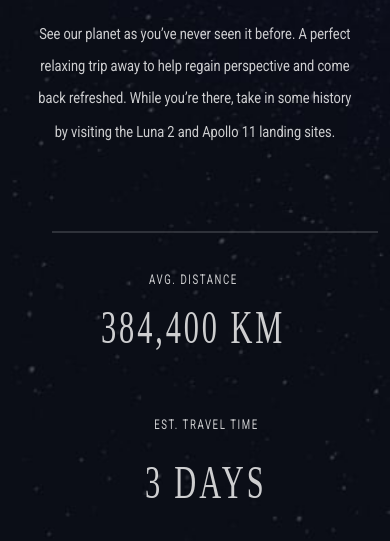
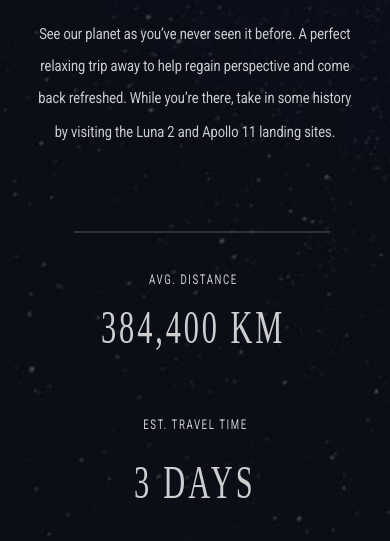
Before and after one commit to Samson23-ux/Space-Tourism, a plain HTML site: page destination.html in a window 390 px wide. Shown: the part 612-1153 px from the top of the page. Drawn offline with Linux system fonts and the light colour scheme; a web font is replaced by a local one.

Commit message:
Update style.css

```diff
--- a/style.css
+++ b/style.css
@@ -1018,12 +1018,12 @@ h1 {
         display: flex;
         flex-direction: column;
         align-items: center;
-        margin-left: -0.1rem;
+        margin-left: -1.5rem;
     }
 
     #destination_hr {
-        width: 83vw;
-        margin-left: -6rem;
+        width: 65vw;
+        margin-left: -19vw;
     }
 
     .destination-details p:hover {
```
